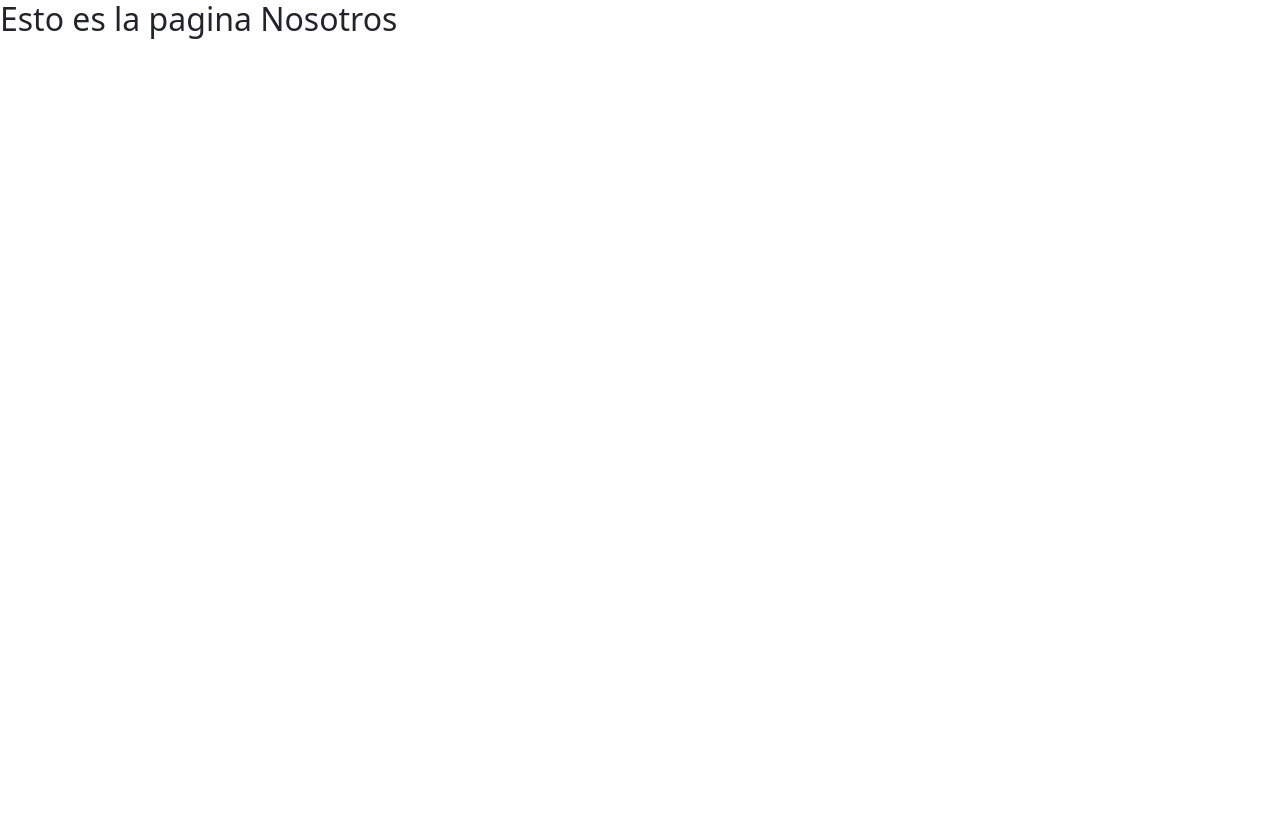
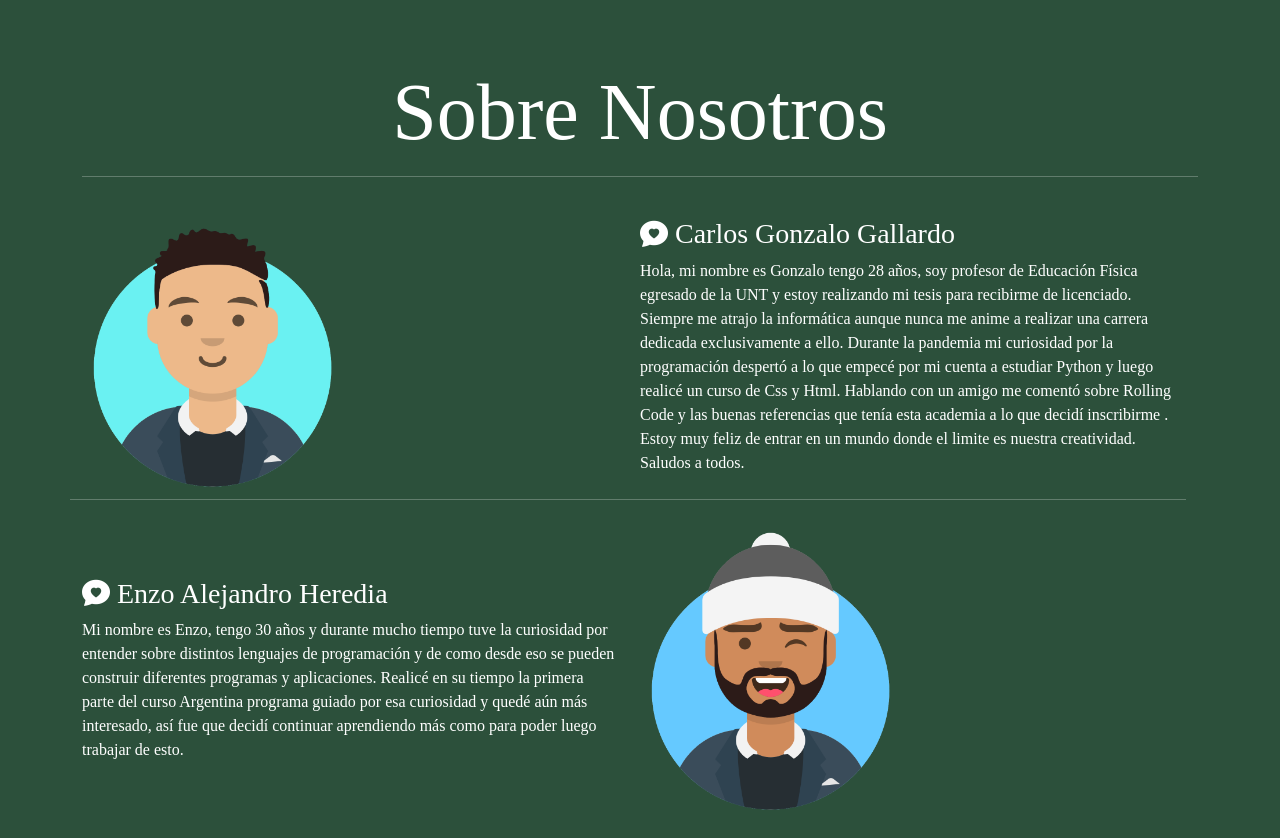
Before and after one commit to gonzalogg94/restaurantFront, a React (Create React App) app: page /nosotros in a window 1280 px wide. Before the commit the page ends 800 px from the top, so only its background shows below. Built offline with nearby package versions, Linux system fonts and the light colour scheme; a web font is replaced by a local one.

Commit message:
agregue algunos avatares a la pagina acerca de nosotros

```diff
--- a/src/components/style.css
+++ b/src/components/style.css
@@ -15,7 +15,7 @@
   height: 500px;
   object-fit: cover;
 }
-/* card */
+/* card de inicio */
 .card--1 .card__img, .card--1 .card__img--hover {
     background-image: url('https://media.ambito.com/p/eeeb0aa8490c86a5ed10e052acb243d0/adjuntos/239/imagenes/039/444/0039444907/pastasjpg.jpg');
 }
--- a/src/components/views/Nosotros.jsx
+++ b/src/components/views/Nosotros.jsx
@@ -1,9 +1,66 @@
 import React from 'react';
+import { Container } from 'react-bootstrap';
+import gonzalo from "../img/Avatar-Gonzalo.png"
+import enzo from "../img/Enzo.png"
 
 const Nosotros = () => {
     return (
-        <section>
-            <h2>Esto es la pagina Nosotros</h2>
+        <section className='colorFondo fuente text-white'>
+           <Container>
+           <section class="row pt-5">
+            <div className='text-center text-white'>
+            <h1 class="display-1 my-3">Sobre Nosotros</h1>
+            <hr/>
+            </div>
+                <article class="row align-items-center pt-3">
+                  <div class="col-12 col-md-6 col-lg-6">
+                    <img
+                      src={gonzalo}
+                      class="w-50 align-content-center"
+                      alt="Avatar Gonzalo Gallardo"
+                    />
+                  </div>
+                  <div class="col-12 col-md-6 col-lg-6">
+                    <h3 className='text-white'>
+                      <i class="bi bi-chat-heart-fill "></i> Carlos Gonzalo Gallardo
+                    </h3>
+                    <p class="text-white">
+                        Hola, mi nombre es Gonzalo tengo 28 años, soy profesor de
+                        Educación Física egresado de la UNT y estoy realizando mi tesis
+                        para recibirme de licenciado. Siempre me atrajo la informática
+                        aunque nunca me anime a realizar una carrera dedicada
+                        exclusivamente a ello. Durante la pandemia mi curiosidad por la
+                        programación despertó a lo que empecé por mi cuenta a estudiar
+                        Python y luego realicé un curso de Css y Html. Hablando con un
+                        amigo me comentó sobre Rolling Code y las buenas referencias que
+                        tenía esta academia a lo que decidí inscribirme . Estoy muy
+                        feliz de entrar en un mundo donde el limite es nuestra
+                        creatividad. Saludos a todos.
+                    </p>
+                  </div>
+                  <hr />
+                </article>
+                <article
+                class="row flex-column-reverse flex-lg-row flex-md-row align-items-center"
+              >
+                <div class="col-12 col-md-6">
+                  <h3>
+                    <i class="bi bi-chat-heart-fill"></i> Enzo Alejandro Heredia
+                  </h3>
+                  <p>
+                    Mi nombre es Enzo, tengo 30 años y durante mucho tiempo tuve la curiosidad por entender sobre distintos lenguajes de programación y de como desde eso se pueden construir diferentes programas y aplicaciones. Realicé en su tiempo la primera parte del curso Argentina programa guiado por esa curiosidad y quedé aún más interesado, así fue que decidí continuar aprendiendo más como para poder luego trabajar de esto.
+                  </p>
+                </div>
+                <div class="col-12 col-md-6 col-lg-6order-sm-1">
+                  <img
+                     src={enzo}
+                    class="w-50 my-3"
+                    alt="avatar Enzo"
+                  />
+                </div>
+              </article>
+              </section>
+           </Container>
         </section>
     );
 };
```
Also changed, not shown: src/components/img/Avatar-Gonzalo.png (added), src/components/img/Enzo.png (added).
